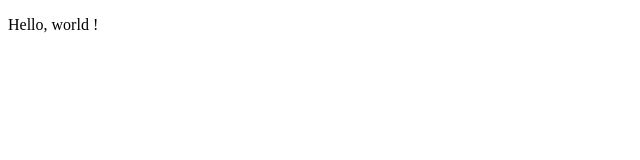
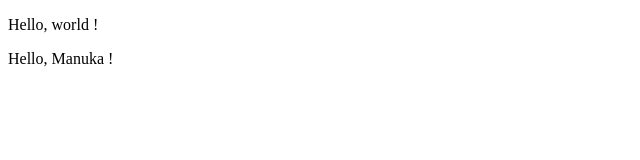
Before and after one commit to GameKeeper1/sample_website, a plain HTML site: page index.html in a window 1280 px wide. Shown: the full height of the page, 0-640 px from the left. Drawn offline with Linux system fonts and the light colour scheme.

Commit message:
add manuka to page

```diff
--- a/index.html
+++ b/index.html
@@ -11,3 +11,4 @@
     </body>
 </html>
 <p> Hello, world !</p>
+<p> Hello, Manuka !</p>
```
Also changed, not shown: 2 other files.
